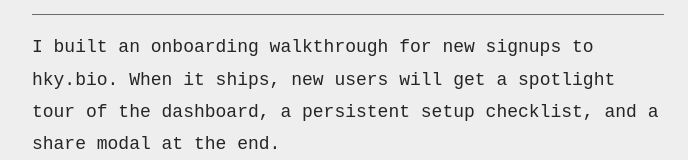
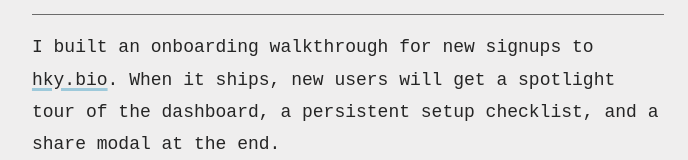
Before and after one commit to ridermcc/ridermccallum-com, a Next.js app: page /posts/claude-loop in a window 1280 px wide. Shown: the part 315-475 px from the top of the page, without its empty margins (292-980 px from the left). Built offline with nearby package versions, Linux system fonts and the light colour scheme; a web font is replaced by a local one.

Commit message:
styling and copy updates to posts

```diff
--- a/src/app/globals.css
+++ b/src/app/globals.css
@@ -241,9 +241,11 @@
 }
 .blog-post a {
   color: var(--foreground);
+  text-decoration: underline;
   text-decoration-color: var(--ice-rest);
   text-decoration-thickness: 0.28ex;
   text-underline-offset: 0.28ex;
+  transition: text-decoration-color 120ms ease;
 }
 .blog-post a:hover {
   text-decoration-color: var(--ice-hover);
--- a/src/content/posts/grad-2026.mdx
+++ b/src/content/posts/grad-2026.mdx
@@ -51,7 +51,7 @@
   alt="Campus at sunset"
 />
 
-The town was granted in 1763 and settled the year after, on land where the Baker and Pemigewasset rivers meet at the foot of the White Mountains. Before that it was an Abenaki village. The rivers were the reason a town grew here at all. They were the roads, and this was the crossing.
+The town was granted in 1763 and settled the year after, on land where the Baker and Pemigewasset rivers meet at the foot of the White Mountains. Before that it was an <a href="https://en.wikipedia.org/wiki/Abenaki" target="_blank" rel="noopener noreferrer">Abenaki</a> village. The rivers were the reason a town grew here at all. They were the roads, and this was the crossing.
 
 New England is old in a way the west isn't. The coast was settled first, and the mountains came later, reached on foot by people who carried almost nothing. Towns rose around timber and water, and many of them didn't last. Walk into the woods and you still find cellar holes and stone walls where villages used to be.
 
@@ -59,14 +59,14 @@
 
 ### The White Mountains
 
-The White Mountains got to be my playground. They are the highest range in the Northeast, small next to the peaks back home, but rough in their own way. The weather turns without warning, and a lot of the trail runs above the treeline where there is nothing to hide behind.
+The <a href="https://en.wikipedia.org/wiki/White_Mountains_(New_England)" target="_blank" rel="noopener noreferrer">White Mountains</a> got to be my playground. They are the highest range in the Northeast, small next to the peaks back home, but rough in their own way. The weather turns without warning, and a lot of the trail runs above the treeline where there is nothing to hide behind.
 
 <Figure
   src="/notes/grad-2026/the-town/hike-3.jpg"
   alt="Pemi Loop with Lucas, Max, and Angus"
 />
 
-One that stands out is the Pemi Loop. Around thirty miles and nine thousand feet of climbing through the Pemigewasset Wilderness, over the Franconia and Bond ranges (hitting eight 4000 footers). Lucas and I blindly agreed to join Max and Angus on a one-day pull, moving from dark to dark. Forty-eight kilometers of ridge and forest. It was epic, but once was enough.
+One that stands out is the <a href="https://www.alltrails.com/trail/us/new-hampshire/pemigewasset-loop--2" target="_blank" rel="noopener noreferrer">Pemi Loop</a>. Around thirty miles and nine thousand feet of climbing through the Pemigewasset Wilderness, over the Franconia and Bond ranges (hitting eight 4000 footers). Lucas and I blindly agreed to join Max and Angus on a one-day pull, moving from dark to dark. Fifty kilometers of ridge and forest. It was epic, but once was enough.
 
 
 ### Botany
@@ -84,7 +84,7 @@
 
 ### Studying
 
-I struggled at first with the structure of a liberal arts institution. I felt like my time and energy were wasted in realms that didn't involve what I had come here to learn (computers).
+I struggled at first with the structure of a liberal arts institution. I felt like my time and energy were wasted in realms that didn't involve what I'd chosen to study (computers).
 
 This mindset shifted with an art class I had early on. I began to embrace the exploration in subjects I hadn't previously given important weight to.
 
@@ -92,7 +92,7 @@
 
 <Figure
   src="/notes/grad-2026/school/art/img_3069.jpg"
-  alt="Japanese-inspired sgraffito"
+  alt="Japanese-inspired sgraffito bird house"
 />
 
 My course load became computer heavy in my junior and senior years. My joy in the creative process spilled into the tech side. It was fun. Designing and iterating 3D printed components, imagining and implementing user experience flows in applications, dismantling algorithms on paper then transferring them to code. I loved the process.
--- a/src/content/posts/njurunda.mdx
+++ b/src/content/posts/njurunda.mdx
@@ -26,7 +26,7 @@
 
 One thing I learned is that lots of guys in Sweden don't skate in the summer. Like at all. I talked with Allsvenskan guys that get on the ice around 3 times in the summer before camp. Crazy to me, but I'd eventually find guys that trained a lot.
 
-I DM'd a couple players I found on EP that were from the Sundsvall area playing HockeyEttan and Allsvenskan. One of these guys was Filip. He graciously helped me out and introduced me to the barn in Njurunda where I went out for my first skate of the summer. One of the only rinks north of Stockholm with ice available at this time of year (15 minutes from where I lived in Sundsvall).
+I DM'd a couple players I found on EP that were from the Sundsvall area playing HockeyEttan and Allsvenskan. One of these guys was Filip. He graciously helped me out and introduced me to the barn in <a href="https://www.google.com/maps/place/Njurunda,+862+40+Njurunda,+Sweden/@62.2707036,17.3615575,15z/data=!3m1!4b1!4m6!3m5!1s0x4664657fb9ae74d7:0x9fc12c35e7dae110!8m2!3d62.2707044!4d17.3718572!16zL20vMDN5eHZf?entry=ttu&g_ep=EgoyMDI2MDcwOC4wIKXMDSoASAFQAw%3D%3D" target="_blank" rel="noopener noreferrer">Njurunda</a> where I went out for my first skate of the summer. One of the only rinks north of Stockholm with ice available at this time of year (15 minutes from where I lived in Sundsvall).
 
 With the help of my good friend Kim and coach Craig I got in connection with Mike. An unreal guy based in Gävle, a couple hours south of where I was at. Boston guy who's been around the area for many years training great talent on the ice. He connected me with Roos who invited me out to a scrimmage in Njurunda.
 
```
